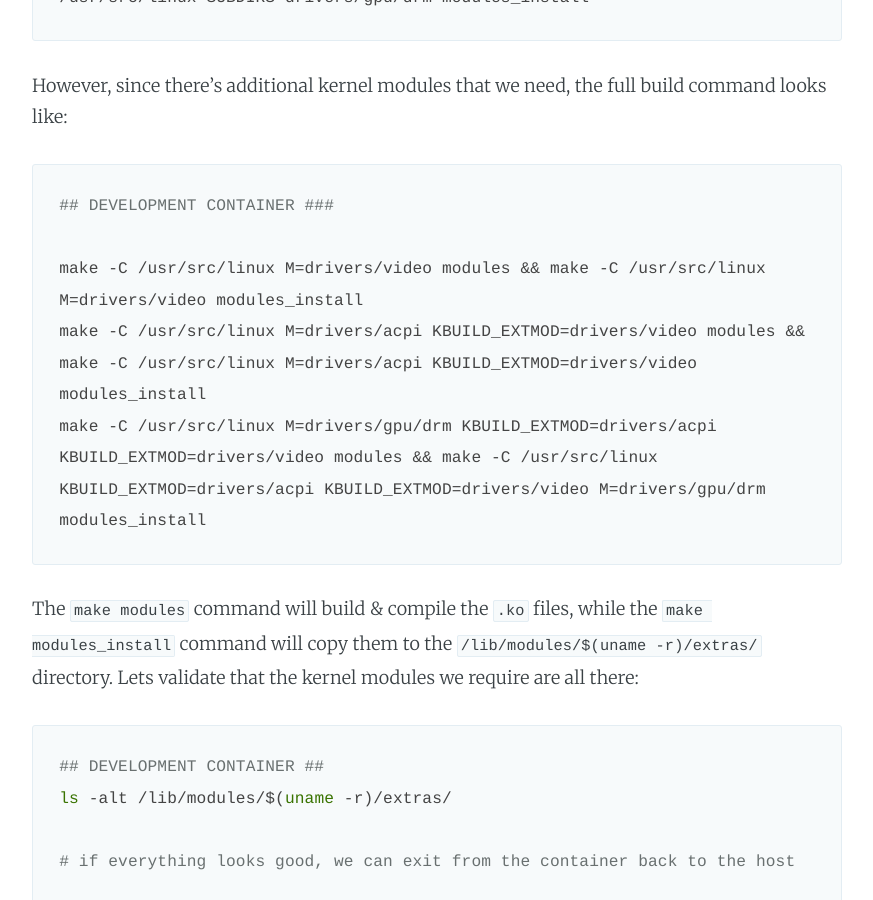
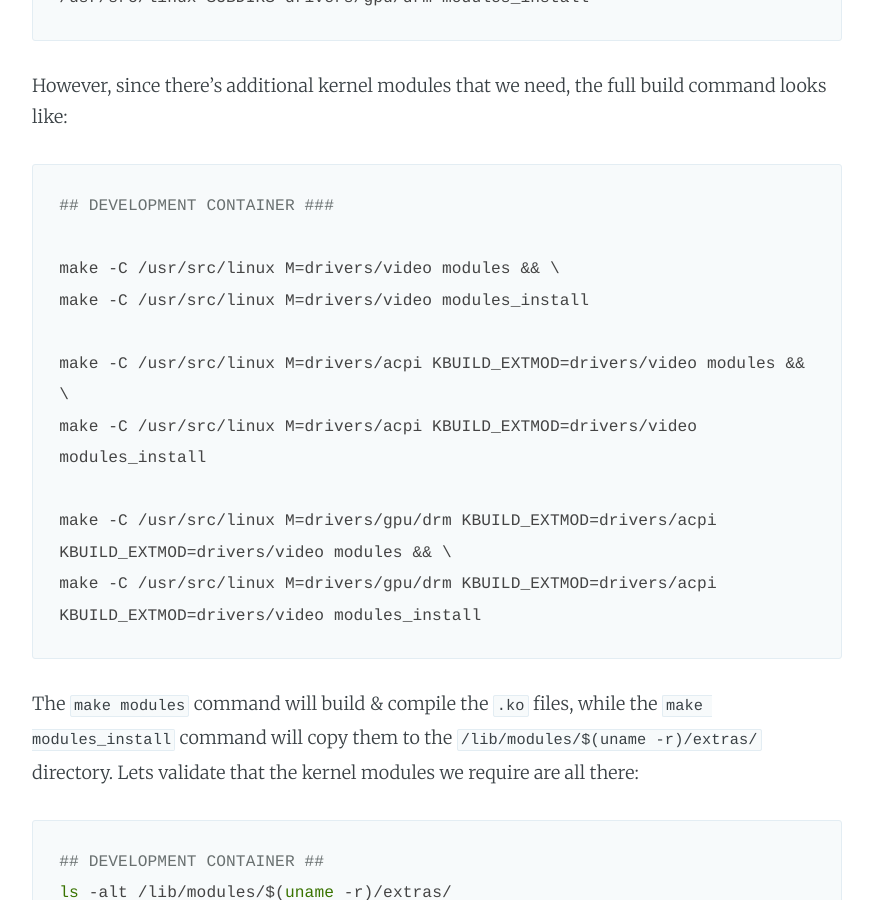
Before and after one commit to AnalogJ/thesparktree-blog, a Jekyll site: the page built from _posts/2018-12-09-compile-coreos-kernel-modules.md, in a window 1280 px wide and 900 px high, scrolled down 7180 px. Shown: the whole window, without its empty margins (203-1076 px from the left). Built offline with Jekyll 4.4.1, drawn with Linux system fonts in a browser that asks for light colours; nearby versions of some CDN libraries; comment, search, counter and statistics services are not loaded.

Commit message:
update text.

````diff
--- a/_posts/2018-12-09-compile-coreos-kernel-modules.md
+++ b/_posts/2018-12-09-compile-coreos-kernel-modules.md
@@ -198,9 +198,14 @@ However, since there's additional kernel modules that we need, the full build co
 ```bash
 ## DEVELOPMENT CONTAINER ###
 
-make -C /usr/src/linux M=drivers/video modules && make -C /usr/src/linux M=drivers/video modules_install
-make -C /usr/src/linux M=drivers/acpi KBUILD_EXTMOD=drivers/video modules && make -C /usr/src/linux M=drivers/acpi KBUILD_EXTMOD=drivers/video modules_install
-make -C /usr/src/linux M=drivers/gpu/drm KBUILD_EXTMOD=drivers/acpi KBUILD_EXTMOD=drivers/video modules && make -C /usr/src/linux KBUILD_EXTMOD=drivers/acpi KBUILD_EXTMOD=drivers/video M=drivers/gpu/drm modules_install
+make -C /usr/src/linux M=drivers/video modules && \
+make -C /usr/src/linux M=drivers/video modules_install
+
+make -C /usr/src/linux M=drivers/acpi KBUILD_EXTMOD=drivers/video modules && \
+make -C /usr/src/linux M=drivers/acpi KBUILD_EXTMOD=drivers/video modules_install
+
+make -C /usr/src/linux M=drivers/gpu/drm KBUILD_EXTMOD=drivers/acpi KBUILD_EXTMOD=drivers/video modules && \
+make -C /usr/src/linux M=drivers/gpu/drm KBUILD_EXTMOD=drivers/acpi KBUILD_EXTMOD=drivers/video modules_install
 ```
 
 The `make modules` command will build & compile the `.ko` files, while the `make modules_install` command will copy them to the `/lib/modules/$(uname -r)/extras/` directory.
````
